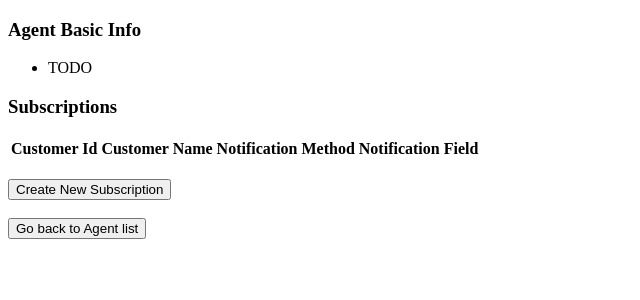
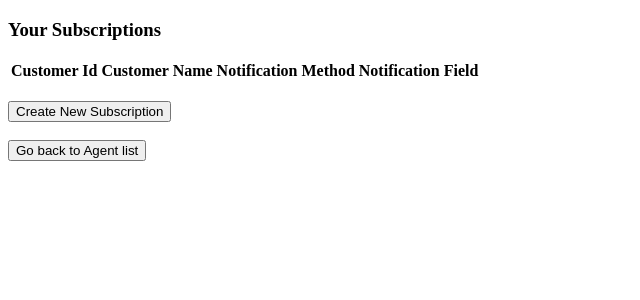
Before and after one commit to StevenYCChou/new-crm, a Node project: template views/subscription/retrieve.html in a window 1280 px wide. Shown: the top 300 px of the page, without its empty margins (0-640 px from the left). Run offline with Node 20 templates, Linux system fonts and the light colour scheme; the template is opened without the code that fills it, so the values that code supplies are empty; some libraries are stand-ins or nearby versions.

Commit message:
Some improvements.

```diff
--- a/views/subscription/retrieve.html
+++ b/views/subscription/retrieve.html
@@ -6,11 +6,7 @@
   </head>
   <body>
     <div ng-controller="agentSubscriptionsController">
-      <h3>Agent Basic Info</h3>
-      <ul>
-        <li>TODO</li>
-      </ul>
-      <h3>Subscriptions</h3>
+      <h3>Your Subscriptions</h3>
       <table>
         <tr>
           <th>Customer Id</th>
```
